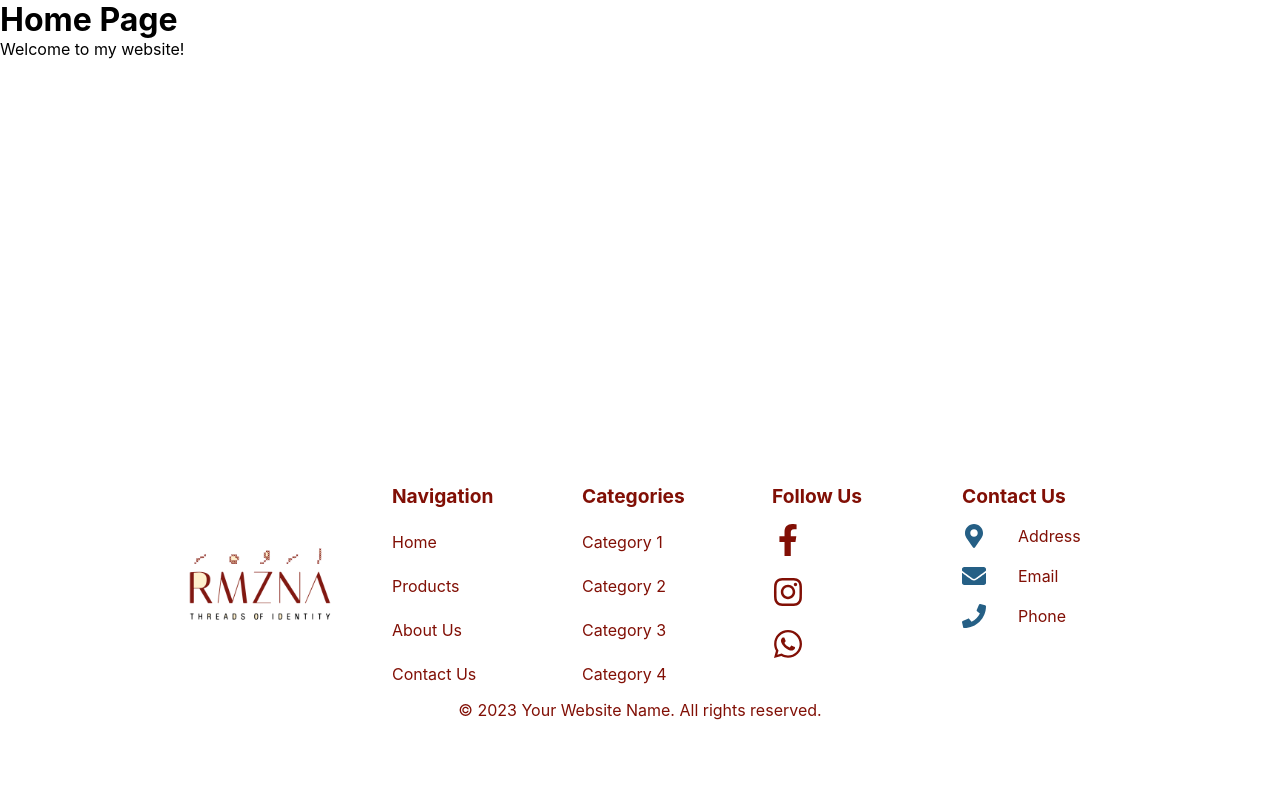
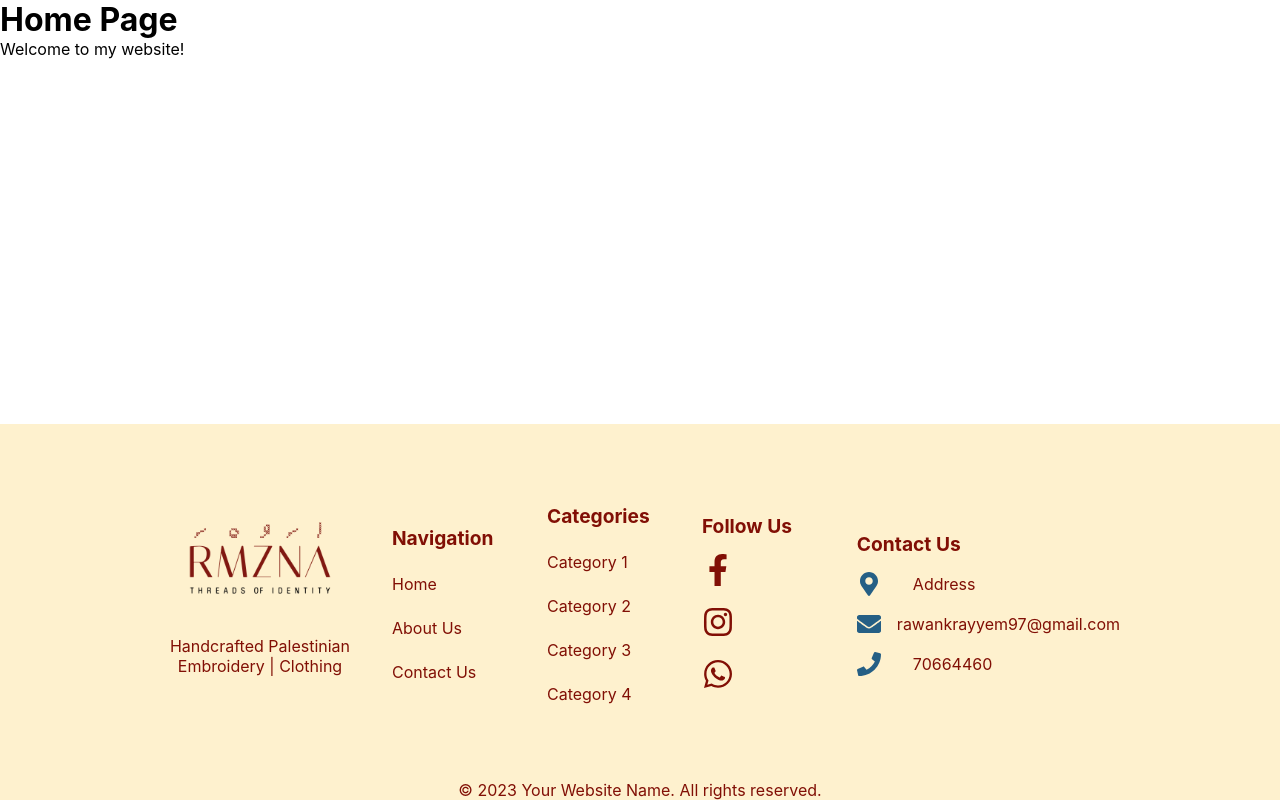
Before and after one commit to AbdellatifAlKerde/Real-Client_Front-End, a React (Create React App) app in the folder real-client-project/: page / in a window 1280 px wide. Built offline with nearby package versions, Linux system fonts and the light colour scheme.

Commit message:
added logo text below image

```diff
--- a/real-client-project/src/components/footer/footer.css
+++ b/real-client-project/src/components/footer/footer.css
@@ -1,5 +1,5 @@
 .footer {
-  background-color: var(--primary-color);
+  background-color: #fef1ce;
   color: var(--secondary-color);
   display: flex;
   flex-wrap: wrap;
@@ -11,13 +11,46 @@
   width: 100%;
 }
 
+.footer-main {
+  flex: 3;
+  display: flex;
+  align-items: flex-start;
+}
+
+.footer-main h2 {
+  margin-right: 2rem;
+}
+
+.footer-main p {
+  margin-right: 2rem;
+  color: var(--tertiary-color);
+}
+
 .footer-logo {
   flex: 1;
   margin-right: 2rem;
+  display: flex;
+  flex-direction: column;
+  align-items: center;
 }
 
 .footer-logo img {
   width: 200px;
+  margin-top: -90px;
+  margin-bottom: -30px;
+}
+
+.logo-text {
+  width: 200px;
+  margin-top: 0.5rem;
+  display: flex;
+  align-items: center;
+  justify-content: center;
+}
+
+.logo-text p {
+  margin: 0;
+  text-align: center;
 }
 
 .footer-links {
@@ -150,3 +183,153 @@
   width: 100%;
   color: var(--secondary-color);
 }
+
+/* Small screens */
+@media screen and (max-width: 767px) {
+  .footer {
+    flex-direction: column;
+    align-items: center;
+    padding: 3rem;
+  }
+
+  .footer-main {
+    width: 100%;
+    margin-bottom: 2rem;
+    display: flex;
+    flex-direction: column;
+    align-items: center;
+  }
+
+  .footer-logo {
+    width: 100%;
+    margin-bottom: 2rem;
+  }
+
+  .footer-logo img {
+    width: 150px;
+  }
+
+  .footer-links,
+  .footer-categories,
+  .footer-social-media,
+  .footer-contact {
+    width: 100%;
+    margin-bottom: 2rem;
+  }
+
+  .footer-main h2,
+  .footer-links h3,
+  .footer-categories h3,
+  .footer-social-media h3,
+  .footer-contact h3 {
+    font-size: 1rem;
+    margin-right: 1rem;
+  }
+
+  .footer-main p {
+    font-size: 0.8rem;
+  }
+
+  .footer-link,
+  .footer-categories li,
+  .footer-social-media li {
+    font-size: 0.8rem;
+    margin-bottom: 1rem;
+  }
+
+  .footer-social-media li svg {
+    width: 1.5rem;
+    height: 1.5rem;
+  }
+
+  .footer-contact li {
+    flex-direction: column;
+    align-items: flex-start;
+    margin-bottom: 1rem;
+  }
+
+  .footer-contact span {
+    margin-left: 0;
+  }
+
+  .footer-contact svg {
+    margin-right: 0;
+    margin-bottom: 0.5rem;
+  }
+}
+
+/* Medium screens */
+@media screen and (min-width: 768px) and (max-width: 1023px) {
+  .footer {
+    padding: 3rem;
+  }
+
+  .footer-main {
+    flex-direction: row;
+    align-items: flex-start;
+    justify-content: space-between;
+    margin-bottom: 3rem;
+  }
+
+  .footer-main h2 {
+    margin-bottom: 0;
+  }
+
+  .footer-logo {
+    margin-right: 2rem;
+    margin-bottom: 0;
+  }
+
+  .footer-links,
+  .footer-categories,
+  .footer-social-media,
+  .footer-contact {
+    margin-bottom: 0;
+  }
+
+  .footer-links {
+    margin-right: 2rem;
+  }
+
+  .footer-categories {
+    margin-right: 2rem;
+  }
+
+  .footer-social-media {
+    margin-right: 2rem;
+  }
+}
+
+/* Large screens */
+@media screen and (min-width: 1024px) {
+  .footer {
+    padding: 5rem 10rem;
+  }
+
+  .footer-main {
+    flex-direction: row;
+    align-items: center;
+    justify-content: space-between;
+    margin-bottom: 0;
+  }
+
+  .footer-main h2 {
+    margin-bottom: 0;
+  }
+
+  .footer-logo {
+    margin-right: 2rem;
+  }
+
+  .footer-links {
+    margin-right: 2rem;
+  }
+
+  .footer-categories {
+    margin-right: 2rem;
+  }
+
+  .footer-social-media {
+    margin-right: 2rem;
+  }
+}
--- a/real-client-project/src/components/footer/footer.js
+++ b/real-client-project/src/components/footer/footer.js
@@ -1,14 +1,25 @@
-import React from 'react';
-import './footer.css';
-import RMZNA from '../../../src/images/logo-for-web.png';
-import { NavLink } from 'react-router-dom';
-import { FaFacebookF, FaInstagram, FaWhatsapp, FaMapMarkerAlt, FaPhone, FaEnvelope } from 'react-icons/fa';
+import React from "react";
+import "./footer.css";
+import RMZNA from "../../../src/images/logo-for-web.png";
+import { NavLink } from "react-router-dom";
+import {
+  FaFacebookF,
+  FaInstagram,
+  FaWhatsapp,
+  FaMapMarkerAlt,
+  FaPhone,
+  FaEnvelope,
+} from "react-icons/fa";
 
 const Footer = () => {
   return (
     <footer className="footer">
+      <div className="footer-main">
         <div className="footer-logo">
           <img src={RMZNA} alt="Logo" />
+          <div className="logo-text">
+            <p>Handcrafted Palestinian Embroidery | Clothing</p>
+          </div>
         </div>
 
         <div className="footer-links">
@@ -16,13 +27,10 @@ const Footer = () => {
           <NavLink exact to="/" className="footer-link">
             Home
           </NavLink>
-        <NavLink to="/products" className="footer-link">
-          Products
-        </NavLink>
-        <NavLink to="/about-us" className="footer-link">
+          <a href="#about-section" className="footer-link">
             About Us
-        </NavLink>
-        <NavLink to="/contact-us" className="footer-link">
+          </a>
+          <NavLink to="contact" className="footer-link">
             Contact Us
           </NavLink>
         </div>
@@ -57,17 +65,29 @@ const Footer = () => {
           <h3>Follow Us</h3>
           <ul>
             <li>
-            <a href="https://www.facebook.com" target="_blank" rel="noreferrer">
+              <a
+                href="https://www.facebook.com"
+                target="_blank"
+                rel="noreferrer"
+              >
                 <FaFacebookF />
               </a>
             </li>
             <li>
-            <a href="https://www.instagram.com" target="_blank" rel="noreferrer">
+              <a
+                href="https://www.instagram.com/rmzna_/"
+                target="_blank"
+                rel="noreferrer"
+              >
                 <FaInstagram />
               </a>
             </li>
             <li>
-            <a href="https://www.whatsapp.com" target="_blank" rel="noreferrer">
+              <a
+                href="https://www.whatsapp.com"
+                target="_blank"
+                rel="noreferrer"
+              >
                 <FaWhatsapp />
               </a>
             </li>
@@ -83,17 +103,23 @@ const Footer = () => {
             </li>
             <li>
               <FaEnvelope />
-            <span>Email</span>
+              <a href="rawankrayyem97@gmail.com">rawankrayyem97@gmail.com</a>
             </li>
             <li>
               <FaPhone />
-            <span>Phone</span>
+              <span>
+                <a href="tel:+70664460">70664460</a>
+              </span>
             </li>
           </ul>
         </div>
+      </div>
 
-      <div className="footer-copy">
-        <p>&copy; {new Date().getFullYear()} Your Website Name. All rights reserved.</p>
+      <div className="footer-copyright">
+        <p>
+          &copy; {new Date().getFullYear()} Your Website Name. All rights
+          reserved.
+        </p>
       </div>
     </footer>
   );
```
Lines whose indentation alone changed are shown as unchanged.
